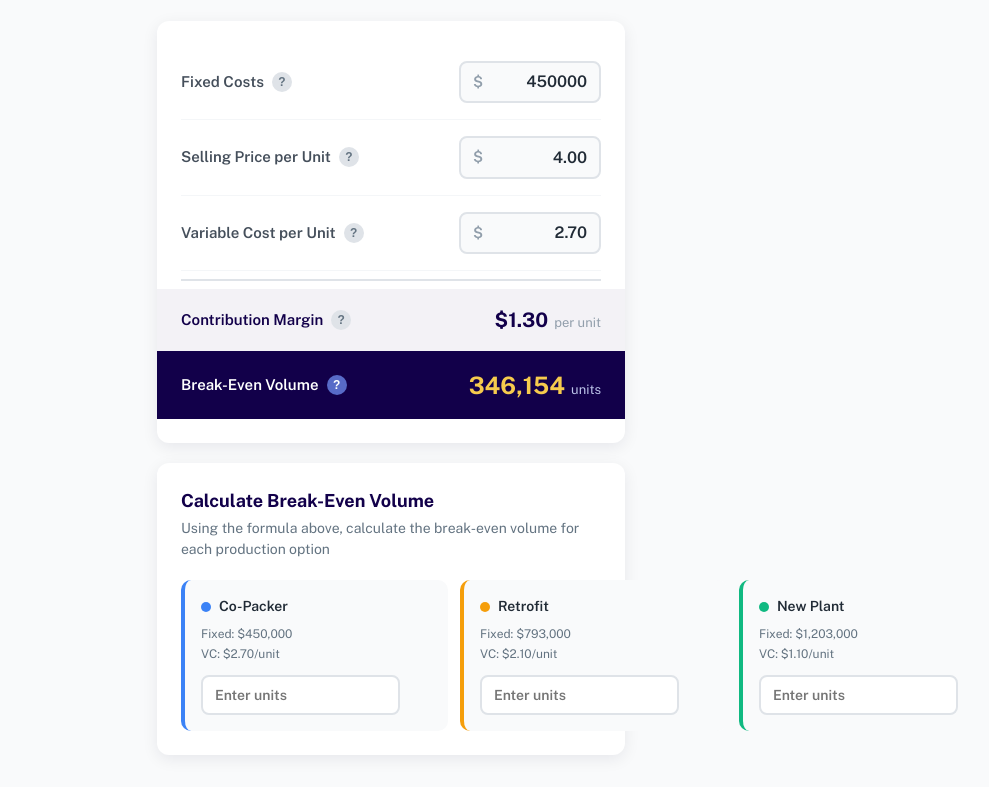
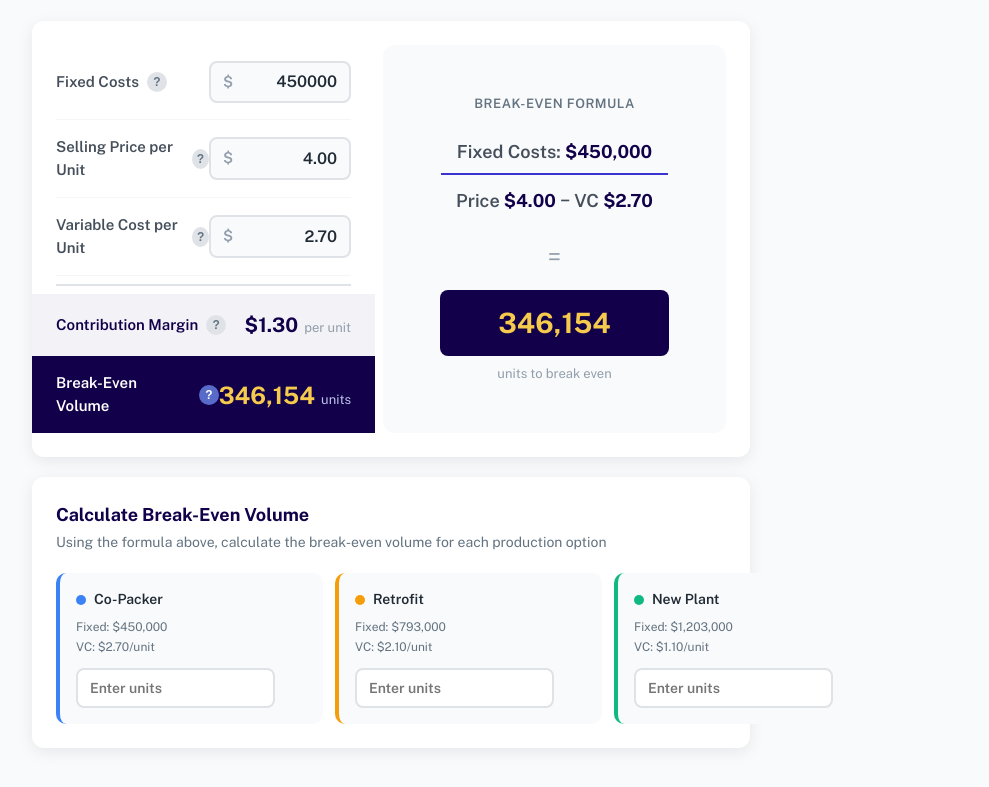
Before and after one commit to lowings20/ManagingProfitabilityChapter1, a plain HTML site: page index.html in a window 1280 px wide. Shown: the part 108-895 px from the top of the page, without its empty margins (249-1238 px from the left). Drawn offline with nearby package versions, Linux system fonts and the light colour scheme; a web font is replaced by a local one.

Commit message:
Add formula visualization and format challenge inputs with commas
- Expanded layout to match challenge card width
- Added break-even formula visualization on right side
- Shows Fixed Costs / (Price - VC) = result
- Formula updates live as inputs change
- Challenge inputs now auto-format with commas for readability

Co-Authored-By: Claude Opus 4.5 <noreply@anthropic.com>

```diff
--- a/app.js
+++ b/app.js
@@ -54,11 +54,18 @@ function calculate() {
   const resultRow = document.querySelector('.calc-row.result');
   if (isError) {
     document.getElementById('breakeven-volume').textContent = 'Price must exceed variable cost';
+    document.getElementById('formula-result').textContent = '—';
     resultRow.classList.add('error');
   } else {
     document.getElementById('breakeven-volume').textContent = breakevenVolume.toLocaleString();
+    document.getElementById('formula-result').textContent = breakevenVolume.toLocaleString();
     resultRow.classList.remove('error');
   }
+
+  // Update formula visualization
+  document.getElementById('formula-fixed').textContent = '$' + fixedCosts.toLocaleString();
+  document.getElementById('formula-price').textContent = '$' + sellingPrice.toFixed(2);
+  document.getElementById('formula-vc').textContent = '$' + variableCost.toFixed(2);
 }
 
 // Show info modal
@@ -92,20 +99,36 @@ const correctAnswers = {
   newplant: 414828
 };
 
+// Format number with commas
+function formatWithCommas(value) {
+  return value.toString().replace(/\B(?=(\d{3})+(?!\d))/g, ',');
+}
+
+// Parse number removing commas
+function parseNumber(str) {
+  return parseInt(str.replace(/,/g, '')) || 0;
+}
+
 // Check answer for challenge
 function checkAnswer(option) {
   const input = document.getElementById(`answer-${option}`);
   const status = document.getElementById(`status-${option}`);
-  const value = parseInt(input.value);
+
+  // Get raw value and parse it
+  let rawValue = input.value.replace(/,/g, '');
+  const value = parseInt(rawValue) || 0;
 
   // Reset classes
   input.classList.remove('correct', 'incorrect');
   status.classList.remove('correct', 'incorrect');
 
-  if (!input.value || input.value === '') {
+  if (!rawValue || rawValue === '') {
     // Empty - no status
     return;
   }
+
+  // Format with commas
+  input.value = formatWithCommas(value);
 
   if (value === correctAnswers[option]) {
     // Correct
--- a/index.html
+++ b/index.html
@@ -17,6 +17,7 @@
     </header>
 
     <div class="calculator-card">
+      <div class="calc-inputs">
         <!-- Row 1: Fixed Costs -->
         <div class="calc-row">
           <div class="row-label">
@@ -62,7 +63,7 @@
             <button class="info-btn" onclick="showInfo('margin')">?</button>
           </div>
           <div class="row-output">
-          <span id="contribution-margin">$1.20</span>
+            <span id="contribution-margin">$1.30</span>
             <span class="per-unit">per unit</span>
           </div>
         </div>
@@ -74,8 +75,26 @@
             <button class="info-btn" onclick="showInfo('breakeven')">?</button>
           </div>
           <div class="row-output">
-          <span id="breakeven-volume">375,000</span>
+            <span id="breakeven-volume">346,154</span>
             <span class="per-unit">units</span>
+          </div>
+        </div>
+      </div>
+
+      <div class="calc-formula">
+        <div class="formula-title">Break-Even Formula</div>
+        <div class="formula-visual">
+          <div class="formula-fraction">
+            <div class="formula-numerator">
+              Fixed Costs: <span class="formula-value" id="formula-fixed">$450,000</span>
+            </div>
+            <div class="formula-denominator">
+              Price <span class="formula-value" id="formula-price">$4.00</span> − VC <span class="formula-value" id="formula-vc">$2.70</span>
+            </div>
+          </div>
+          <div class="formula-equals">=</div>
+          <div class="formula-result" id="formula-result">346,154</div>
+          <div class="formula-result-label">units to break even</div>
         </div>
       </div>
     </div>
@@ -96,7 +115,7 @@
             <span>VC: $2.70/unit</span>
           </div>
           <div class="challenge-input-wrap">
-            <input type="number" id="answer-copacker" placeholder="Enter units" oninput="checkAnswer('copacker')">
+            <input type="text" id="answer-copacker" placeholder="Enter units" oninput="checkAnswer('copacker')">
             <span class="answer-status" id="status-copacker"></span>
           </div>
         </div>
@@ -111,7 +130,7 @@
             <span>VC: $2.10/unit</span>
           </div>
           <div class="challenge-input-wrap">
-            <input type="number" id="answer-retrofit" placeholder="Enter units" oninput="checkAnswer('retrofit')">
+            <input type="text" id="answer-retrofit" placeholder="Enter units" oninput="checkAnswer('retrofit')">
             <span class="answer-status" id="status-retrofit"></span>
           </div>
         </div>
@@ -126,7 +145,7 @@
             <span>VC: $1.10/unit</span>
           </div>
           <div class="challenge-input-wrap">
-            <input type="number" id="answer-newplant" placeholder="Enter units" oninput="checkAnswer('newplant')">
+            <input type="text" id="answer-newplant" placeholder="Enter units" oninput="checkAnswer('newplant')">
             <span class="answer-status" id="status-newplant"></span>
           </div>
         </div>
--- a/styles.css
+++ b/styles.css
@@ -51,7 +51,7 @@ h1, h2, h3 {
 }
 
 .container {
-  max-width: 500px;
+  max-width: 750px;
   margin: 0 auto;
   padding: 32px 16px;
 }
@@ -79,6 +79,86 @@ header h1 {
   border-radius: 12px;
   padding: 24px;
   box-shadow: 0 4px 16px rgba(14, 0, 57, 0.08);
+  display: flex;
+  gap: 32px;
+}
+
+.calc-inputs {
+  flex: 1;
+}
+
+.calc-formula {
+  flex: 1;
+  display: flex;
+  flex-direction: column;
+  justify-content: center;
+  align-items: center;
+  background: var(--color-gray-100);
+  border-radius: 12px;
+  padding: 24px;
+}
+
+.formula-title {
+  font-size: 13px;
+  font-weight: 600;
+  color: var(--color-gray-600);
+  text-transform: uppercase;
+  letter-spacing: 0.5px;
+  margin-bottom: 16px;
+}
+
+.formula-visual {
+  text-align: center;
+}
+
+.formula-fraction {
+  display: flex;
+  flex-direction: column;
+  align-items: center;
+  gap: 4px;
+}
+
+.formula-numerator,
+.formula-denominator {
+  font-size: 18px;
+  font-weight: 600;
+  color: var(--color-gray-700);
+  padding: 8px 16px;
+}
+
+.formula-numerator {
+  border-bottom: 2px solid var(--color-blue-700);
+}
+
+.formula-numerator .formula-value {
+  color: var(--color-blue-800);
+  font-weight: 700;
+}
+
+.formula-denominator .formula-value {
+  color: var(--color-blue-800);
+  font-weight: 700;
+}
+
+.formula-equals {
+  font-size: 24px;
+  color: var(--color-gray-500);
+  margin: 16px 0;
+}
+
+.formula-result {
+  font-size: 28px;
+  font-weight: 700;
+  color: var(--color-gold-600);
+  background: var(--color-blue-800);
+  padding: 12px 24px;
+  border-radius: 8px;
+}
+
+.formula-result-label {
+  font-size: 13px;
+  color: var(--color-gray-500);
+  margin-top: 8px;
 }
 
 /* Calculator Rows */
@@ -441,6 +521,20 @@ header h1 {
 }
 
 /* Responsive */
+@media (max-width: 700px) {
+  .calculator-card {
+    flex-direction: column;
+  }
+
+  .calc-formula {
+    padding: 20px;
+  }
+
+  .formula-result {
+    font-size: 24px;
+  }
+}
+
 @media (max-width: 480px) {
   header h1 {
     font-size: 24px;
```
Lines whose indentation alone changed are shown as unchanged.
